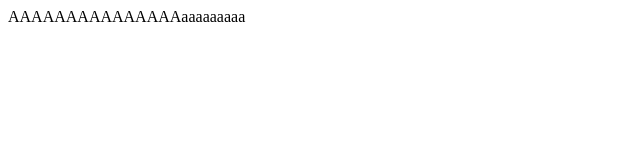
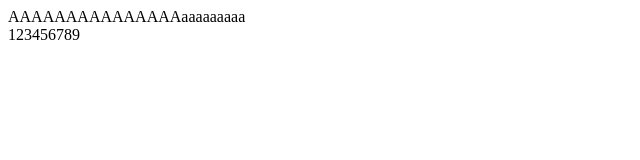
Before and after one commit to Z-turnDai/testdemo, a plain HTML site: page index.html in a window 1280 px wide. Shown: the full height of the page, 0-640 px from the left. Drawn offline with Linux system fonts and the light colour scheme.

Commit message:
fix feature1分支

```diff
--- a/index.html
+++ b/index.html
@@ -6,7 +6,7 @@
 </head>
 <body>
 <div>AAAAAAAAAAAAAAAaaaaaaaaa</div>
-<div></div>
+<div>123456789</div>
 <div></div>
 </body>
 </html>
```
